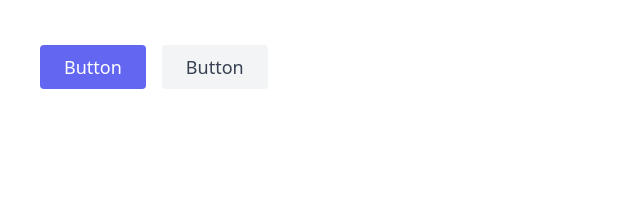
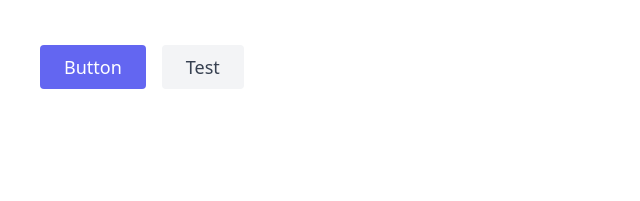
Before and after one commit to tpgofficialarmy7/TpgOfficial.github.io, a plain HTML site: page index.html in a window 1280 px wide. Shown: the part 346-547 px from the top of the page, 0-640 px from the left. Drawn offline with nearby package versions, Linux system fonts and the light colour scheme.

Commit message:
Update index.html

```diff
--- a/index.html
+++ b/index.html
@@ -32,7 +32,7 @@
             <p class="mb-8 leading-relaxed"></p>
             <div class="flex justify-center">
               <button class="inline-flex text-white bg-indigo-500 border-0 py-2 px-6 focus:outline-none hover:bg-indigo-600 rounded text-lg">Button</button>
-              <button class="ml-4 inline-flex text-gray-700 bg-gray-100 border-0 py-2 px-6 focus:outline-none hover:bg-gray-200 rounded text-lg">Button</button>
+              <button class="ml-4 inline-flex text-gray-700 bg-gray-100 border-0 py-2 px-6 focus:outline-none hover:bg-gray-200 rounded text-lg">Test</button>
             </div>
           </div>
           <div class="lg:max-w-lg lg:w-full md:w-1/2 w-5/6">
```
